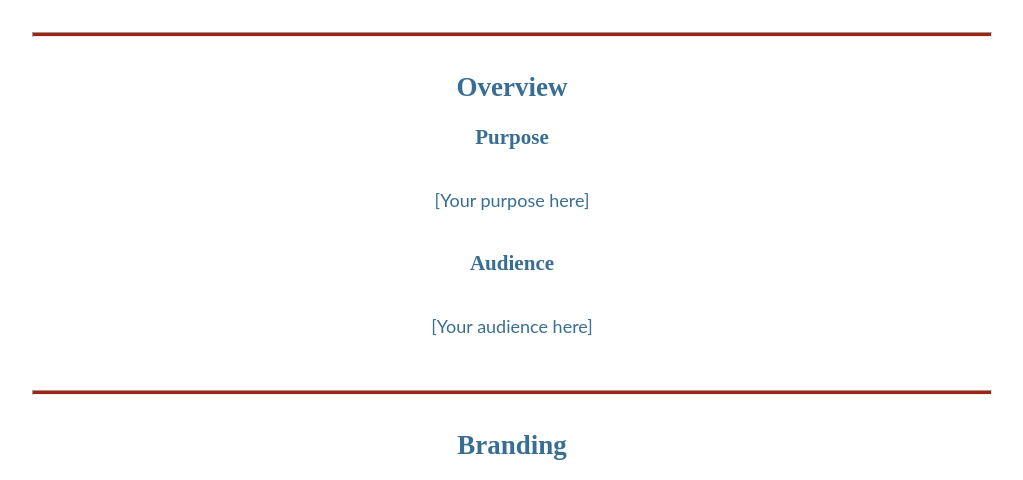
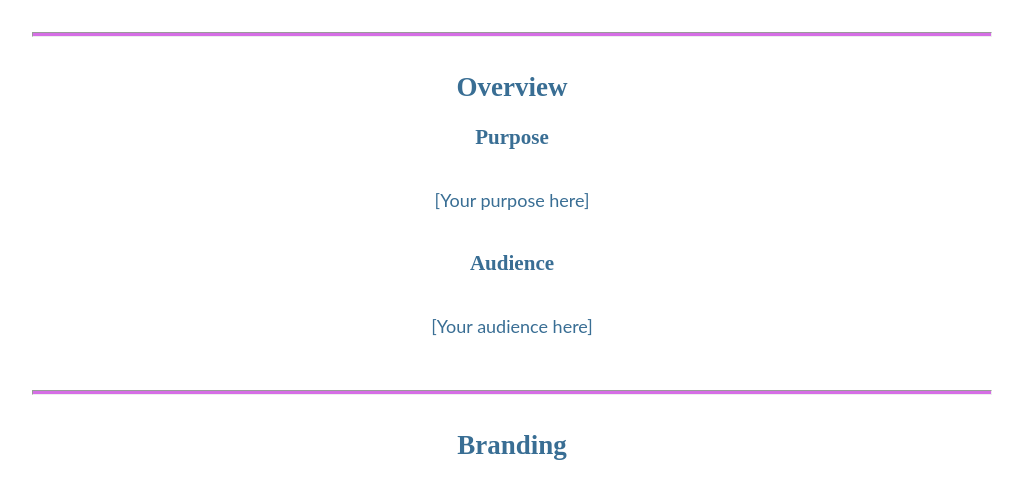
Before and after one commit to CharityHogan/wdd130, a plain HTML site: page wwr/site-plan-rafting.html in a window 1280 px wide. Shown: the part 308-788 px from the top of the page, without its empty margins (128-1151 px from the left). Drawn offline with Linux system fonts and the light colour scheme.

Commit message:
edited other colors

```diff
--- a/wwr/styles/site-plan-rafting.css
+++ b/wwr/styles/site-plan-rafting.css
@@ -8,9 +8,9 @@ Fonts are separated by a & */
 :root {
   /* change the values below to your colors from your palette */
   --primary-color: #B66AFA  ;
-  --secondary-color: #E7C24F ;
-  --accent1-color: #A42212;
-  --accent2-color: white;
+  --secondary-color: #494FFA ;
+  --accent1-color: #d56ee5;
+  --accent2-color: #95BCFA;
 
   /* change the values below to your chosen font(s) */
   --heading-font: "IM Fell French Canon";
```
